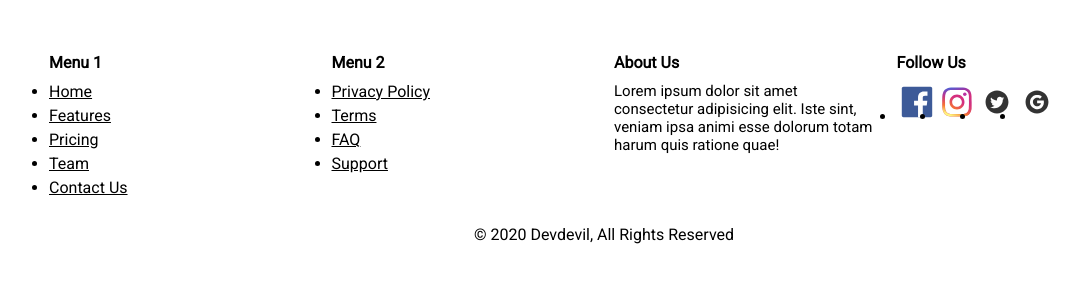
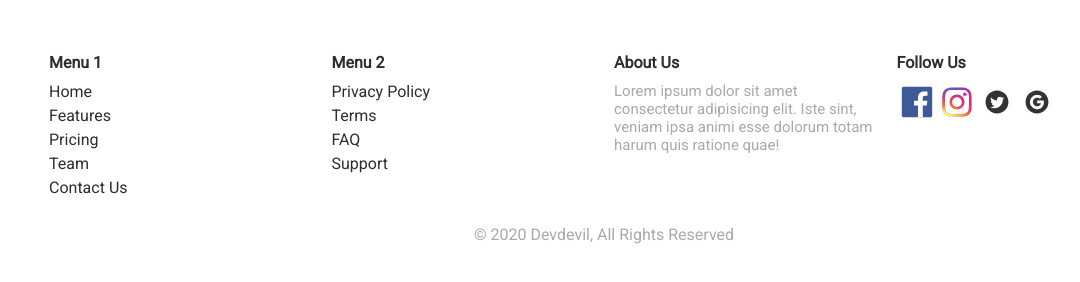
Before and after one commit to devdevil94/website-sections-templates, a website: page Footer/Block-1.html in a window 1280 px wide. Shown: the whole page, without its empty margins (36-1116 px from the left). Drawn offline with Linux system fonts and the light colour scheme.

Commit message:
Add theme colors

```diff
--- a/styles/global.css
+++ b/styles/global.css
@@ -1,5 +1,14 @@
-@import url("https://fonts.googleapis.com/css?family=Oswald|Roboto&display=swap");
+@import url("https://fonts.googleapis.com/css?family=Material+Icons|Roboto&display=swap");
 
+/* ------------- THEME ------------- */
+:root {
+  --primary-color: #6c63ff;
+  --primary-text-color: #2d2d2d;
+  /* --secondary-text-color: #696969; */
+  --secondary-text-color: #a9a9a9;
+}
+
+/* ------------- REST ------------- */
 * {
   margin: 0;
   padding: 0;
@@ -7,6 +16,7 @@
   font-family: "Roboto";
   /* font-family: "Roboto Mono", monospace; */
 }
+
 body,
 html {
   height: 100%;
@@ -36,6 +46,12 @@ button {
   background: none;
   cursor: pointer;
 }
+ul {
+  list-style: none;
+}
+a {
+  text-decoration: none;
+}
 .rounded {
   border-radius: 0.5rem;
 }
```
